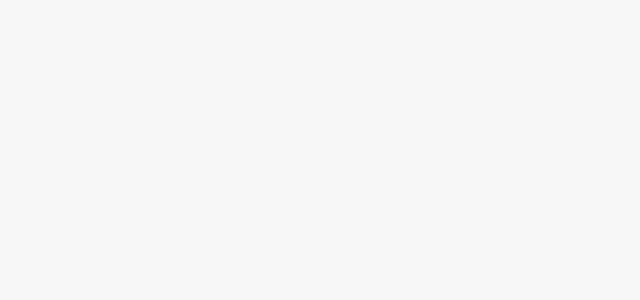
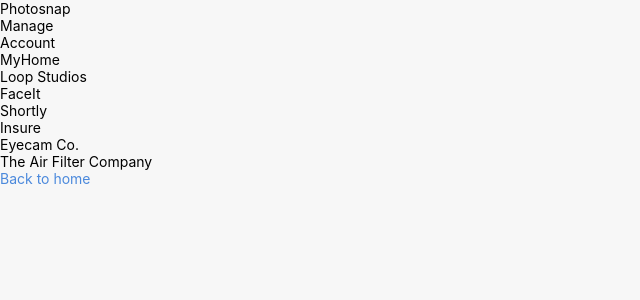
Before and after one commit to stevejo12/techlance-fe, a React (Create React App) app: page /search in a window 1280 px wide. Before the commit this address had no page. Shown: the top 300 px of the page, without its empty margins (0-640 px from the left). Built offline with nearby package versions, Linux system fonts and the light colour scheme.

Commit message:
feat: Header Component

```diff
--- a/src/App.tsx
+++ b/src/App.tsx
@@ -4,6 +4,7 @@
 import Signup from "./routes/Signup/Signup";
 import Home from "./routes/Home";
 import Login from "./routes/Login/Login";
+import Search from "./routes/Search/Search";
 
 import "./App.css";
 
@@ -14,6 +15,7 @@
         <Route path="/" element={<Home />} />
         <Route path="/signup" element={<Signup />} />
         <Route path="/login" element={<Login />} />
+        <Route path="/search" element={<Search />} />
       </Routes>
     </Router>
   );
--- /dev/null
+++ b/src/assets/data.json
@@ -0,0 +1,152 @@
+[
+  {
+    "id": 1,
+    "company": "Photosnap",
+    "logo": "./images/photosnap.svg",
+    "new": true,
+    "featured": true,
+    "position": "Senior Frontend Developer",
+    "role": "Frontend",
+    "level": "Senior",
+    "postedAt": "1d ago",
+    "contract": "Full Time",
+    "location": "USA Only",
+    "languages": ["HTML", "CSS", "JavaScript"],
+    "tools": []
+  },
+  {
+    "id": 2,
+    "company": "Manage",
+    "logo": "./images/manage.svg",
+    "new": true,
+    "featured": true,
+    "position": "Fullstack Developer",
+    "role": "Fullstack",
+    "level": "Midweight",
+    "postedAt": "1d ago",
+    "contract": "Part Time",
+    "location": "Remote",
+    "languages": ["Python"],
+    "tools": ["React"]
+  },
+  {
+    "id": 3,
+    "company": "Account",
+    "logo": "./images/account.svg",
+    "new": true,
+    "featured": false,
+    "position": "Junior Frontend Developer",
+    "role": "Frontend",
+    "level": "Junior",
+    "postedAt": "2d ago",
+    "contract": "Part Time",
+    "location": "USA Only",
+    "languages": ["JavaScript"],
+    "tools": ["React", "Sass"]
+  },
+  {
+    "id": 4,
+    "company": "MyHome",
+    "logo": "./images/myhome.svg",
+    "new": false,
+    "featured": false,
+    "position": "Junior Frontend Developer",
+    "role": "Frontend",
+    "level": "Junior",
+    "postedAt": "5d ago",
+    "contract": "Contract",
+    "location": "USA Only",
+    "languages": ["CSS", "JavaScript"],
+    "tools": []
+  },
+  {
+    "id": 5,
+    "company": "Loop Studios",
+    "logo": "./images/loop-studios.svg",
+    "new": false,
+    "featured": false,
+    "position": "Software Engineer",
+    "role": "Fullstack",
+    "level": "Midweight",
+    "postedAt": "1w ago",
+    "contract": "Full Time",
+    "location": "Worldwide",
+    "languages": ["JavaScript"],
+    "tools": ["Ruby", "Sass"]
+  },
+  {
+    "id": 6,
+    "company": "FaceIt",
+    "logo": "./images/faceit.svg",
+    "new": false,
+    "featured": false,
+    "position": "Junior Backend Developer",
+    "role": "Backend",
+    "level": "Junior",
+    "postedAt": "2w ago",
+    "contract": "Full Time",
+    "location": "UK Only",
+    "languages": ["Ruby"],
+    "tools": ["RoR"]
+  },
+  {
+    "id": 7,
+    "company": "Shortly",
+    "logo": "./images/shortly.svg",
+    "new": false,
+    "featured": false,
+    "position": "Junior Developer",
+    "role": "Frontend",
+    "level": "Junior",
+    "postedAt": "2w ago",
+    "contract": "Full Time",
+    "location": "Worldwide",
+    "languages": ["HTML", "JavaScript"],
+    "tools": ["Sass"]
+  },
+  {
+    "id": 8,
+    "company": "Insure",
+    "logo": "./images/insure.svg",
+    "new": false,
+    "featured": false,
+    "position": "Junior Frontend Developer",
+    "role": "Frontend",
+    "level": "Junior",
+    "postedAt": "2w ago",
+    "contract": "Full Time",
+    "location": "USA Only",
+    "languages": ["JavaScript"],
+    "tools": ["Vue", "Sass"]
+  },
+  {
+    "id": 9,
+    "company": "Eyecam Co.",
+    "logo": "./images/eyecam-co.svg",
+    "new": false,
+    "featured": false,
+    "position": "Full Stack Engineer",
+    "role": "Fullstack",
+    "level": "Midweight",
+    "postedAt": "3w ago",
+    "contract": "Full Time",
+    "location": "Worldwide",
+    "languages": ["JavaScript", "Python"],
+    "tools": ["Django"]
+  },
+  {
+    "id": 10,
+    "company": "The Air Filter Company",
+    "logo": "./images/the-air-filter-company.svg",
+    "new": false,
+    "featured": false,
+    "position": "Front-end Dev",
+    "role": "Frontend",
+    "level": "Junior",
+    "postedAt": "1mo ago",
+    "contract": "Part Time",
+    "location": "Worldwide",
+    "languages": ["JavaScript"],
+    "tools": ["React", "Sass"]
+  }
+]
--- a/src/components/Header/Header.tsx
+++ b/src/components/Header/Header.tsx
@@ -3,6 +3,8 @@
 import Logo from "../../assets/techlance-logo.jpg";
 
 import "./Header.scss";
+
+// less than 755px => go hamburger
 
 const Header = () => {
   return (
--- a/src/routes/Home.tsx
+++ b/src/routes/Home.tsx
@@ -10,6 +10,7 @@
       <Link to="signup">Signup</Link>
       {"||"}
       <Link to="login">Login</Link>
+      <Link to="search">Search</Link>
     </>
   );
 };
--- /dev/null
+++ b/src/routes/Search/Search.tsx
@@ -0,0 +1,40 @@
+import React, { useEffect, useState } from "react";
+import { Link } from "react-router-dom";
+import data from "../../assets/data.json";
+
+import "./Search.scss";
+
+interface jobList {
+  id: number;
+  company: string;
+  logo: string;
+  new: boolean;
+  featured: boolean;
+  position: string;
+  role: string;
+  level: string;
+  postedAt: string;
+  contract: string;
+  location: string;
+  languages: string[];
+  tools: string[];
+}
+
+const Search = () => {
+  const [jobLists, setJobLists] = useState<jobList[]>([]);
+
+  useEffect(() => {
+    setJobLists(data);
+  }, []);
+
+  return (
+    <div className="search">
+      {jobLists.map((jobList) => (
+        <div className="search__jobList">{jobList.company}</div>
+      ))}
+      <Link to="/">Back to home</Link>
+    </div>
+  );
+};
+
+export default Search;
```
Also changed, not shown: .codesandbox/workspace.json (added), src/assets/download.jpg (added), src/routes/Search/Search.scss (added).
